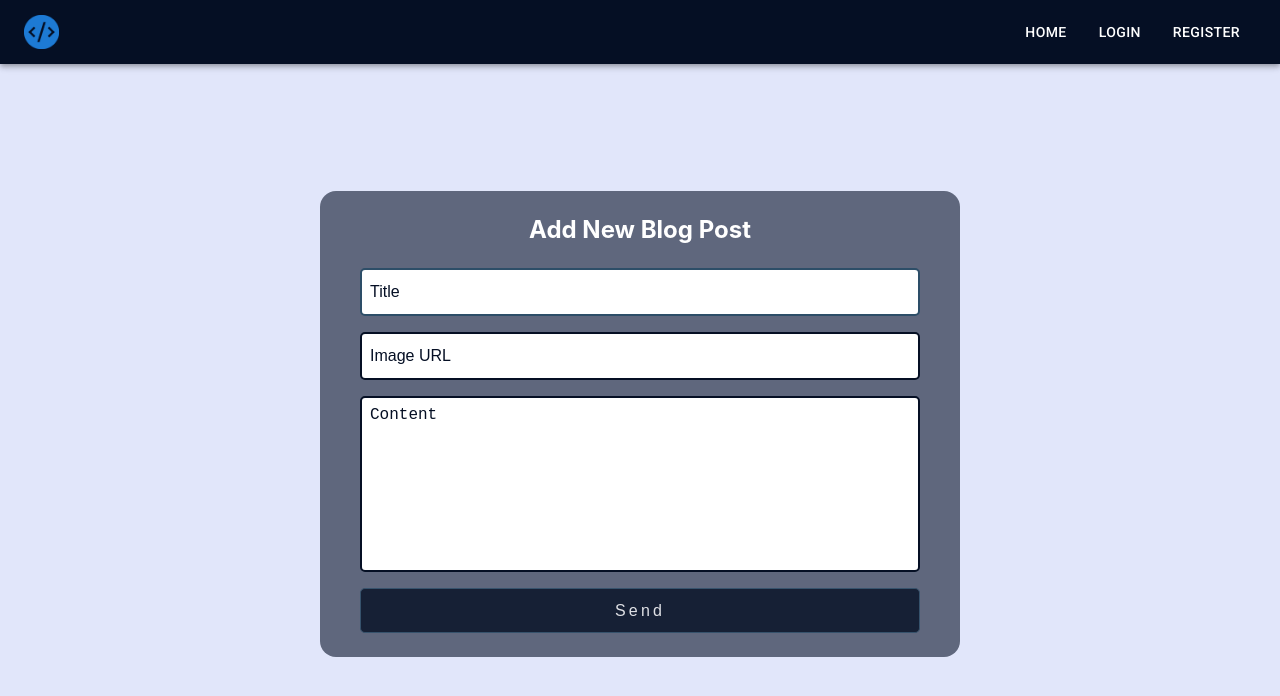
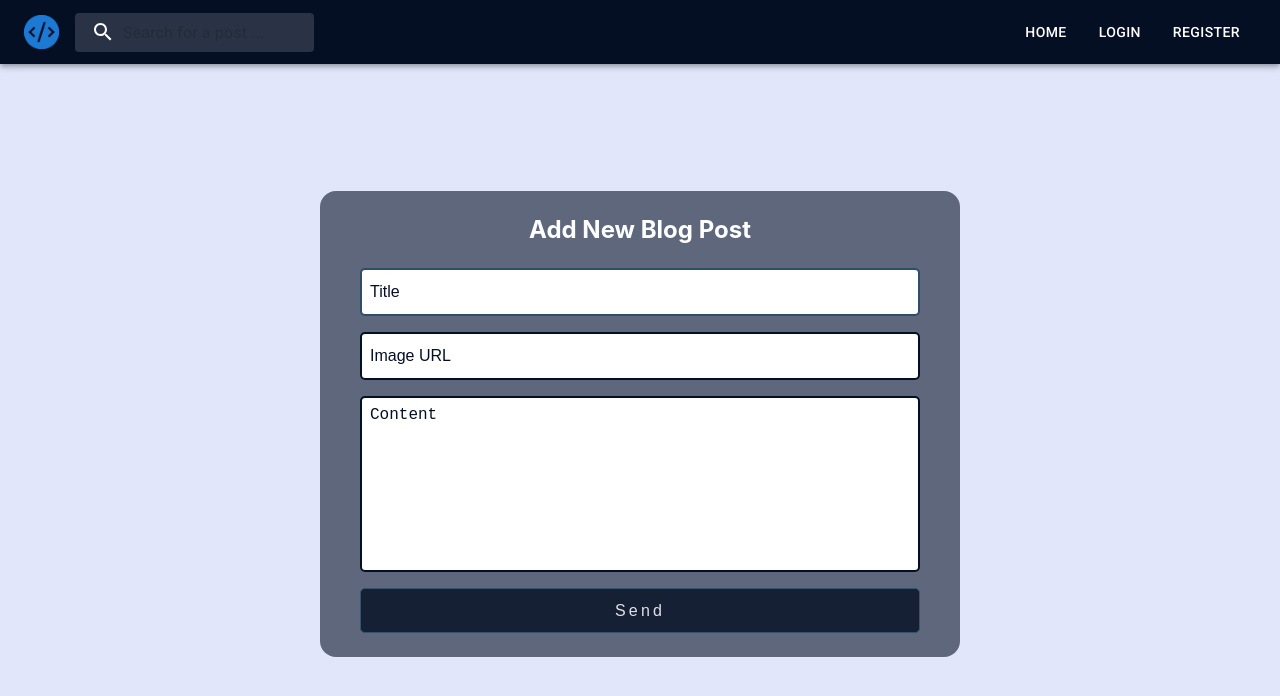
Before and after one commit to esadakman/FireBlog-Milestone, a React (Create React App) app: page /newblog in a window 1280 px wide. Shown: the top 696 px of the page. Built offline with nearby package versions, Linux system fonts and the light colour scheme; no server answers; the database is empty; a web font is replaced by a local one.

Commit message:
notfound

```diff
--- a/src/components/ComponentsStyles/BlogCard.module.scss
+++ b/src/components/ComponentsStyles/BlogCard.module.scss
@@ -28,7 +28,7 @@
       min-height: 400px;
       position: relative;
       overflow: hidden;
-      box-shadow: 0 19px 38px rgba($black, 0.3), 0 15px 12px rgba($black, 0.2);
+      box-shadow: 0 14px 20px rgba($black, 0.3), 0 15px 12px rgba($black, 0.2);
       background: url(https://next-js-fallback-image.vercel.app/_next/image?url=%2Fimages%2Fnot-found.png&w=1920&q=75)
         center / cover no-repeat;
       background-color: $backgroundColor;
--- /dev/null
+++ b/src/components/ComponentsStyles/NotFound.module.scss
@@ -0,0 +1,35 @@
+@import "../../scss/mixins", "../../scss/variables";
+
+.section {
+  width: 100%;
+  height: 85vh;
+  display: flex;
+  position: relative;
+  border: 1px solid red;
+  font-family: "Roboto", sans-serif;
+  overflow: hidden;
+  .divStyled {
+    width: 80vw;
+    display: flex;
+    flex-direction: column;
+    align-items: center;
+    justify-content: center;
+    text-align: center;
+    & > img {
+      height: 20rem;
+      position: absolute;
+      right: 0;
+      bottom: 0;
+      // @media (max-width:  sm {
+      //   height: 18rem;
+      // }
+    }
+    & > h1 {
+      font-size: 10rem;
+      font-weight: 100;
+    }
+    & > p {
+      font-weight: 500;
+    }
+  }
+}
--- a/src/components/Navbar.jsx
+++ b/src/components/Navbar.jsx
@@ -14,7 +14,43 @@ import "./ComponentsStyles/Navbar.scss";
 import { useAuthContext } from "../contexts/AuthContext";
 import { logout } from "../helpers/firebase";
 import { useState } from "react";
+import { styled, alpha } from "@mui/material/styles";
+import InputBase from "@mui/material/InputBase";
+import SearchIcon from "@mui/icons-material/Search";
+import { useBlogContext } from "../contexts/BlogContext";
+const Search = styled("div")(({ theme }) => ({
+  position: "relative",
+  borderRadius: theme.shape.borderRadius,
+  backgroundColor: alpha(theme.palette.common.white, 0.15),
+  "&:hover": {
+    backgroundColor: alpha(theme.palette.common.white, 0.25),
+  },
+  marginRight: theme.spacing(2),
+  marginLeft: 0,
+  // maxWidth: "13rem",
+}));
+const SearchIconWrapper = styled("div")(({ theme }) => ({
+  padding: theme.spacing(0, 2),
+  height: "100%",
+  position: "absolute",
+  pointerEvents: "none",
+  display: "flex",
+  alignItems: "center",
+  justifyContent: "center",
+}));
 
+const StyledInputBase = styled(InputBase)(({ theme }) => ({
+  color: "inherit",
+  "& .MuiInputBase-input": {
+    padding: theme.spacing(1, 1, 1, 0),
+    paddingLeft: `calc(1em + ${theme.spacing(4)})`,
+    transition: theme.transitions.create("width"),
+    // width: "100%",
+    // [theme.breakpoints.up("md")]: {
+    //   width: "12rem",
+    // },
+  },
+}));
 const Navbar = () => {
   const [anchorElNav, setAnchorElNav] = useState(null);
   const handleOpenNavMenu = (event) => {
@@ -26,9 +62,11 @@ const Navbar = () => {
 
   const { userCheck } = useAuthContext();
   const navigate = useNavigate();
+  const { search, setSearch, data, setData } = useBlogContext();
 
   const handleLogOut = async (e) => {
     e.preventDefault();
+    setSearch("");
     await logout(navigate);
   };
 
@@ -41,6 +79,7 @@ const Navbar = () => {
             noWrap
             component={RouterLink}
             to="/"
+            onClick={() => setSearch("")}
             sx={{
               mr: 2,
               display: { xs: "none", md: "flex" },
@@ -83,11 +122,16 @@ const Navbar = () => {
                   <MenuItem
                     onClick={() => {
                       navigate(`/profile/${userCheck.displayName}`);
+                      setSearch("");
                     }}
                   >
                     My Profile
                   </MenuItem>
-                  <MenuItem component={RouterLink} to="/">
+                  <MenuItem
+                    component={RouterLink}
+                    to="/"
+                    onClick={() => setSearch("")}
+                  >
                     Home
                   </MenuItem>
                   <MenuItem component={RouterLink} to="/newblog">
@@ -97,28 +141,58 @@ const Navbar = () => {
                   <MenuItem
                     component={RouterLink}
                     to="/register"
-                    onClick={logout}
+                    onClick={() => {
+                      logout();
+                      setSearch("");
+                    }}
                   >
                     Log Out
                   </MenuItem>
                 </div>
               ) : (
                 <div>
-                  <MenuItem component={RouterLink} to="/">
+                  <MenuItem
+                    component={RouterLink}
+                    to="/"
+                    // onClick={() => setSearch("")}
+                  >
                     Home
                   </MenuItem>
-                  <MenuItem component={RouterLink} to="/login">
+                  <MenuItem
+                    component={RouterLink}
+                    to="/login"
+                    // onClick={() => setSearch("")}
+                  >
                     Login
                   </MenuItem>
 
-                  <MenuItem component={RouterLink} to="/register">
+                  <MenuItem
+                    component={RouterLink}
+                    to="/register"
+                    // onClick={() => setSearch("")}
+                  >
                     Register
                   </MenuItem>
                 </div>
               )}
             </Menu>
           </Box>
-
+          <Search
+            sx={{
+              maxWidth: { xs: "12rem", md: "15rem" /* md: "45%" */ },
+              // height: { sm: "10rem" },
+            }}
+          >
+            <SearchIconWrapper>
+              <SearchIcon />
+            </SearchIconWrapper>
+            <StyledInputBase
+              placeholder="Search for a post ..."
+              inputProps={{ "aria-label": "search" }}
+              onChange={(e) => setSearch(e.target.value)}
+              disabled={!userCheck}
+            />
+          </Search>
           <Typography
             variant="link"
             noWrap
@@ -135,6 +209,7 @@ const Navbar = () => {
               textDecoration: "none",
               justifyContent: "flex-end",
             }}
+            onClick={() => setSearch("")}
           >
             <img src={logo} alt="logo" width="35rem" />
           </Typography>
@@ -158,6 +233,7 @@ const Navbar = () => {
                   sx={{ color: "white" }}
                   onClick={() => {
                     navigate("/");
+                    setSearch("");
                   }}
                 >
                   Home
@@ -167,6 +243,7 @@ const Navbar = () => {
                   sx={{ color: "white" }}
                   onClick={() => {
                     navigate("/newblog");
+                    setSearch("");
                   }}
                 >
                   New Blog
--- /dev/null
+++ b/src/components/NotFound.jsx
@@ -0,0 +1,17 @@
+import React from "react";
+import NotFoundStyle from "./ComponentsStyles/NotFound.module.scss";
+import vega from "../assets/vincent.gif";
+
+const NotFound = () => {
+  return (
+    <section className={NotFoundStyle["section"]}>
+      <div className={NotFoundStyle["divStyled"]}>
+        <img src={vega} alt="" />
+        <h1>404</h1>
+        <p>Ooppss... Something went wrong</p>
+      </div>
+    </section>
+  );
+};
+
+export default NotFound;
--- a/src/contexts/BlogContext.jsx
+++ b/src/contexts/BlogContext.jsx
@@ -11,6 +11,9 @@ export const useBlogContext = () => {
 export const BlogContextProvider = ({ children }) => {
   const [isLoading, setIsLoading] = useState(false);
   const [data, setData] = useState();
+  const [search, setSearch] = useState("");
+  // console.log(search);
+
   // ! REad
   useEffect(() => {
     const db = getDatabase(app);
@@ -50,6 +53,8 @@ export const BlogContextProvider = ({ children }) => {
     data,
     setData,
     handleLikes,
+    search,
+    setSearch,
   };
   return <BlogContext.Provider value={values}>{children}</BlogContext.Provider>;
 };
--- a/src/pages/Home.jsx
+++ b/src/pages/Home.jsx
@@ -4,20 +4,20 @@ import { useBlogContext } from "../contexts/BlogContext";
 import HomeStyle from "./pagesStyles/Home.module.scss";
 
 const Home = () => {
-  const { isLoading, data } = useBlogContext();
-
+  const { isLoading, data, search } = useBlogContext();
+  let homeData = data;
+  if (search) {
+    homeData = data.filter((param) =>
+      param.title.toLowerCase().includes(search.toLowerCase())
+    );
+  }
+  // console.log(search);
   return (
     <div className={HomeStyle["container"]}>
-      <div className={HomeStyle["searchContainer"]}>
-        <form className={HomeStyle["formContainer"]}>
-          <input type="text" placeholder="Search for a post ..." />
-          <button>Search</button>
-        </form>
-      </div>
       {isLoading ? (
-        <BlogCard data={data} />
+        <BlogCard data={homeData} />
       ) : (
-        <img src={loadingGif} /* style={{ width: "5rem" }}  */ alt=""></img>
+        <img src={loadingGif} alt="loading Gif"></img>
       )}
     </div>
   );
--- a/src/pages/Profile.jsx
+++ b/src/pages/Profile.jsx
@@ -1,18 +1,22 @@
 import React from "react";
 import BlogCard from "../components/BlogCard";
+import NotFound from "../components/NotFound";
 import { useAuthContext } from "../contexts/AuthContext";
 import { useBlogContext } from "../contexts/BlogContext";
 
 const Profile = () => {
   const { userCheck } = useAuthContext();
-  const { data } = useBlogContext();
+  const { data, search } = useBlogContext();
 
   let datas = data.filter((myBlog) => myBlog.author.id === userCheck.uid);
-  // console.log(datas);
+  if (search && userCheck) {
+    datas = datas.filter((param) =>
+      param.title.toLowerCase().includes(search.toLowerCase())
+    );
+  }
+
   return (
-    <div>
-      <BlogCard data={datas} />
-    </div>
+    <div>{datas.length > 0 ? <BlogCard data={datas} /> : <NotFound />}</div>
   );
 };
 
```
Also changed, not shown: 1 other file (tests, documents, lock files or other folders).
